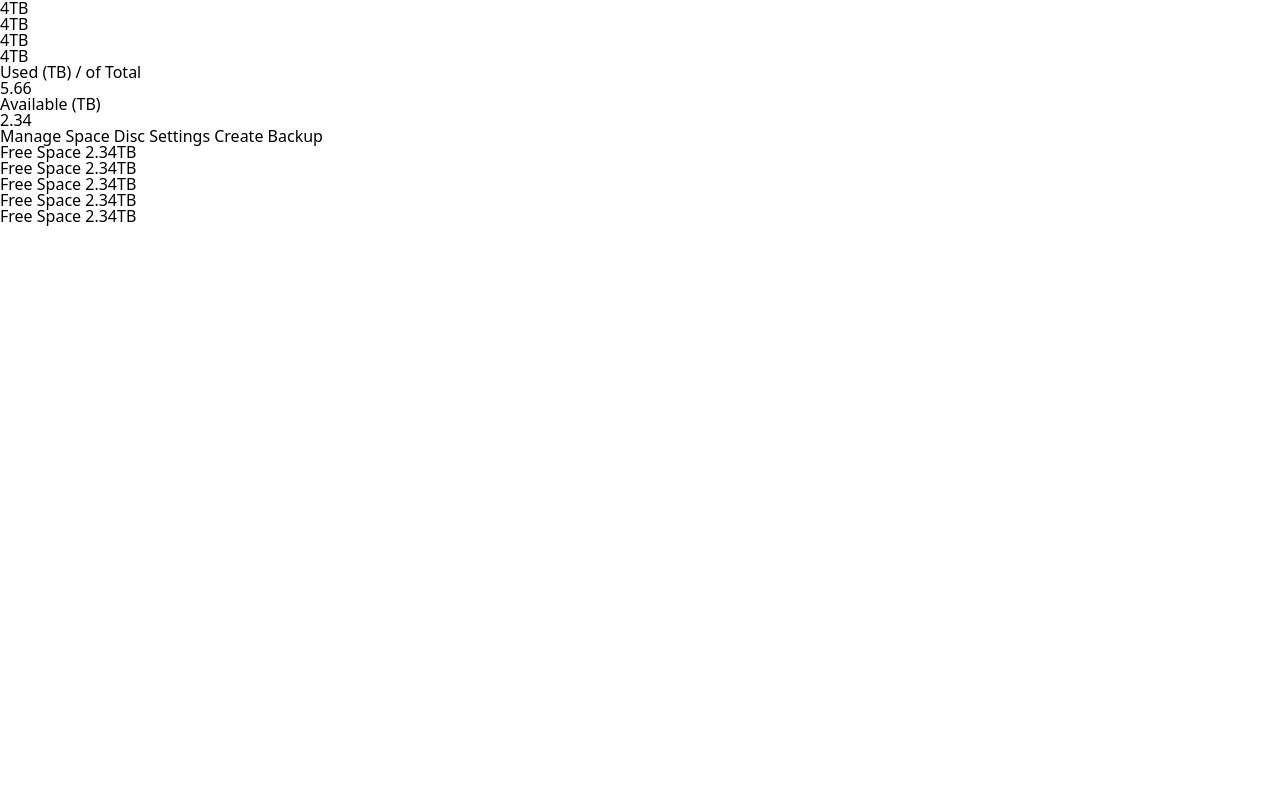
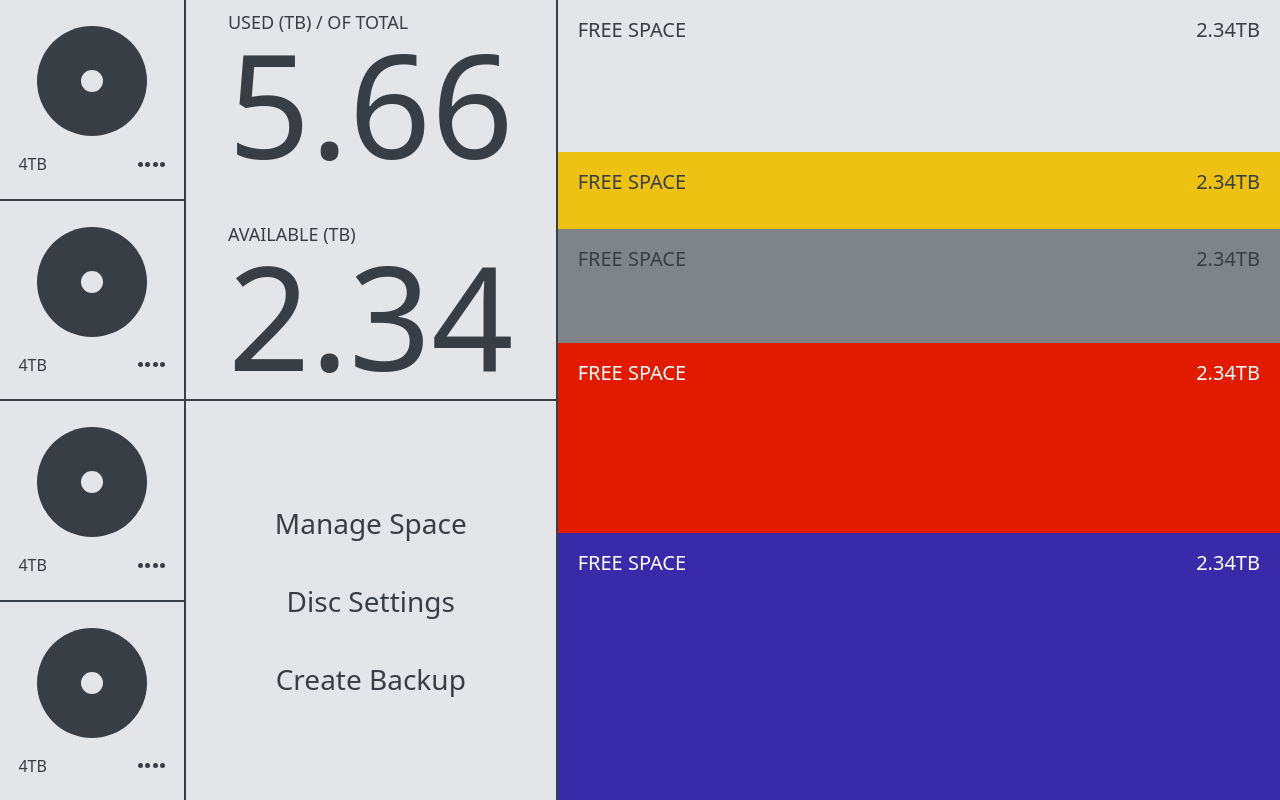
Before and after one commit to junilyang-dev/css-layout-masterclass, a website built with Vite: page index.html in a window 1280 px wide. Built offline with nearby package versions, Linux system fonts and the light colour scheme.

Commit message:
Software CSS

```diff
--- a/index.html
+++ b/index.html
@@ -10,10 +10,10 @@
     <section class="info">
       <div class="info__hd">
         <div class="hd__discs">
-          <span></span>
-          <span></span>
+          <div></div>
+          <div></div>
         </div>
-        <div>
+        <div class="hd__footer">
           <span class="hd__size">4TB</span>
           <div class="hd__full">
             <span></span><span></span><span></span><span></span>
@@ -22,10 +22,10 @@
       </div>
       <div class="info__hd">
         <div class="hd__discs">
-          <span></span>
-          <span></span>
-        </div>
-        <div>
+          <div></div>
+            <div></div>
+          </div>
+          <div class="hd__footer">
           <span class="hd__size">4TB</span>
           <div class="hd__full">
             <span></span><span></span><span></span><span></span>
@@ -34,10 +34,10 @@
       </div>
       <div class="info__hd">
         <div class="hd__discs">
-          <span></span>
-          <span></span>
-        </div>
-        <div>
+          <div></div>
+            <div></div>
+          </div>
+          <div class="hd__footer">
           <span class="hd__size">4TB</span>
           <div class="hd__full">
             <span></span><span></span><span></span><span></span>
@@ -46,10 +46,10 @@
       </div>
       <div class="info__hd">
         <div class="hd__discs">
-          <span></span>
-          <span></span>
-        </div>
-        <div>
+          <div></div>
+            <div></div>
+          </div>
+          <div class="hd__footer">
           <span class="hd__size">4TB</span>
           <div class="hd__full">
             <span></span><span></span><span></span><span></span>
--- a/styles/style.scss
+++ b/styles/style.scss
@@ -1 +1,141 @@
 @import "./reset.scss";
+
+$bg: #e4e5e9;
+$black: #393e44;
+$red: #e21a00;
+$grey: #cbcfd2;
+$blue: #392aa9;
+$darkGrey: #7f848a;
+$yellow: #edc212;
+
+body {
+  height: 100vh;
+  display: grid;
+  grid-template-columns: 1fr 1.3fr;
+  background-color: $black;
+  color: $black;
+  gap: 2px;
+}
+
+.info {
+  display: grid;
+  gap: 2px;
+  grid-template-columns: repeat(3, 1fr);
+  grid-template-rows: repeat(4, 1fr);
+  .info__hd,
+  .info__space,
+  .info__settings {
+    background-color: $bg;
+  }
+  .info__space {
+    grid-row: 1 / span 2;
+    grid-column: 2 / span 2;
+  }
+  .info__settings {
+    grid-row: 3 / span 2;
+    grid-column: 2 / span 2;
+  }
+  .info__hd {
+    display: flex;
+    justify-content: center;
+    align-items: center;
+    flex-direction: column;
+    gap: 20px;
+    .hd__discs {
+      position: relative;
+      display: flex;
+      justify-content: center;
+      align-items: center;
+      div:first-child {
+        height: 110px;
+        width: 110px;
+        border-radius: 50%;
+        background-color: #393e44;
+      }
+      div:last-child {
+        height: 22px;
+        width: 22px;
+        border-radius: 11px;
+        background-color: $bg;
+        position: absolute;
+      }
+    }
+    .hd__footer {
+      width: 80%;
+      display: flex;
+      justify-content: space-between;
+      .hd__full {
+        display: flex;
+        align-items: center;
+        gap: 2.5px;
+        justify-content: space-between;
+        span {
+          height: 5px;
+          width: 5px;
+          border-radius: 2.5px;
+          background-color: $black;
+        }
+      }
+    }
+  }
+  .info__settings {
+    display: flex;
+    flex-direction: column;
+    gap: 50px;
+    justify-content: center;
+    align-items: center;
+    font-size: 28px;
+    font-weight: 300;
+  }
+  .info__space {
+    display: flex;
+    justify-content: center;
+    align-items: center;
+    flex-direction: column;
+    gap: 50px;
+    .info__space-item {
+      h3 {
+        text-transform: uppercase;
+        font-size: 18px;
+        font-weight: 300;
+      }
+      h2 {
+        font-size: 144px;
+      }
+    }
+  }
+}
+
+.stats {
+  display: grid;
+  grid-template-rows: 2fr 1fr 1.5fr 2.5fr 3.5fr;
+  .stats__stat {
+    padding: 20px;
+    color: $black;
+    &:first-child {
+      background-color: $bg;
+    }
+    &:nth-child(2) {
+      background-color: $yellow;
+    }
+    &:nth-child(3) {
+      background-color: $darkGrey;
+    }
+    &:nth-child(4) {
+      background-color: $red;
+      color: white;
+    }
+    &:nth-child(5) {
+      background-color: $blue;
+      color: white;
+    }
+    .stat__info {
+      display: flex;
+      justify-content: space-between;
+      align-items: center;
+      font-size: 20px;
+      font-weight: 300;
+      text-transform: uppercase;
+    }
+  }
+}
```
